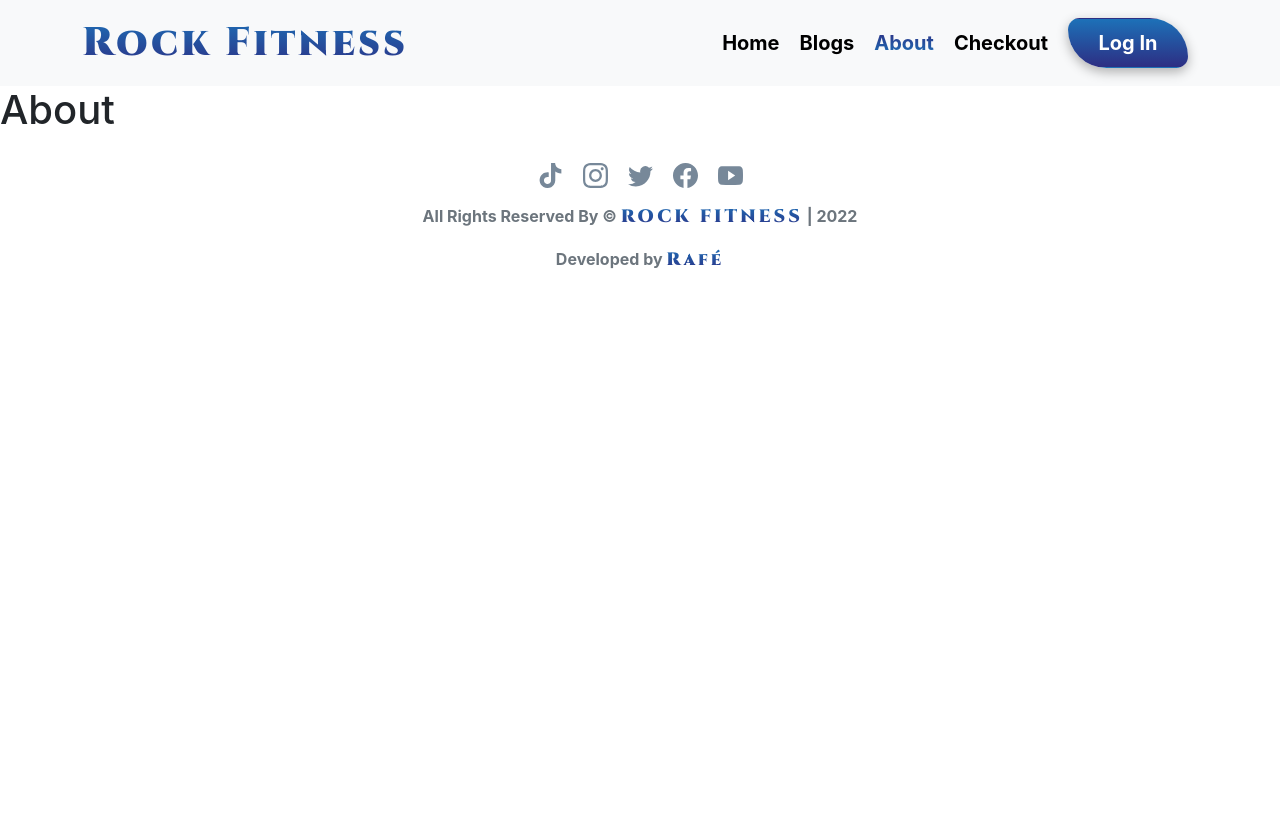
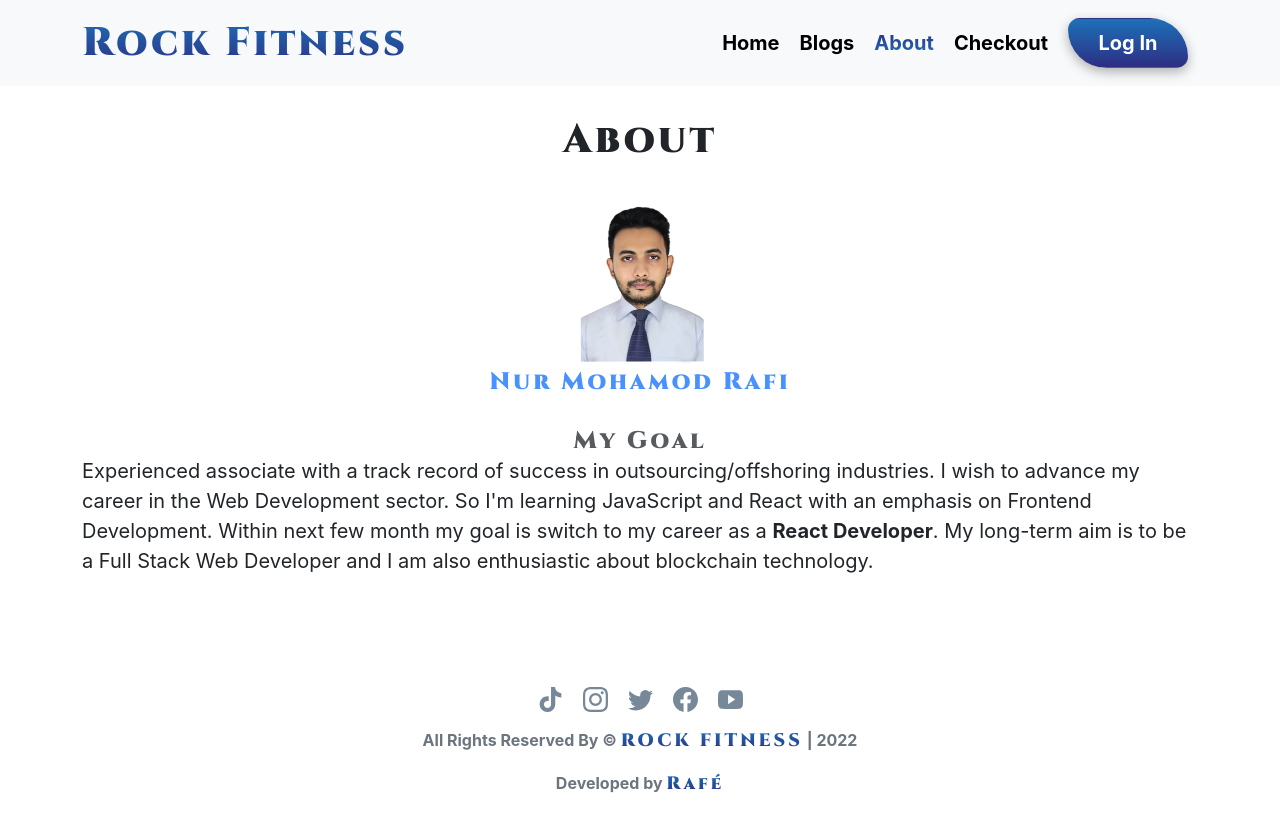
Before and after one commit to nurmdrafi/independent-service-provider, a React (Create React App) app: page /about in a window 1280 px wide. Built offline with nearby package versions, Linux system fonts and the light colour scheme; no server answers.

Commit message:
about section added

```diff
--- /dev/null
+++ b/src/components/About/About.css
@@ -0,0 +1,12 @@
+.about{
+    min-height: calc(100vh - 250px);
+}
+.profile-pic{
+    width: 150px;
+    height: 150px;
+    margin: 10px auto;
+}
+.profile-pic img{
+    width: 100%;
+    /* height: 100%; */
+}
--- a/src/components/About/About.js
+++ b/src/components/About/About.js
@@ -1,11 +1,19 @@
-import React from 'react';
+import React from "react";
+import "./About.css";
+import profilePic from '../../images/profile-pic.JPG';
 
 const About = () => {
-    return (
-        <div>
-            <h1>About</h1>
-        </div>
-    );
+  return (
+    <div className="about container">
+      <h1 className="heading">About</h1>
+      <div className="profile-pic">
+          <img src={profilePic} alt="" />
+      </div>
+      <h3 className="mt-4 heading text-primary fs-4 opacity-75">Nur Mohamod Rafi</h3>
+      <h4 className="m-0 heading fs-4 opacity-75">My Goal</h4>
+      <p className="fs-5">Experienced associate with a track record of success in outsourcing/offshoring industries. I wish to advance my career in the Web Development sector. So I'm learning JavaScript and React with an emphasis on Frontend Development. Within next few month my goal is switch to my career as a <b>React Developer</b>. My long-term aim is to be a Full Stack Web Developer and I am also enthusiastic about blockchain technology.</p>
+    </div>
+  );
 };
 
 export default About;
--- /dev/null
+++ b/src/components/Checkout/Checkout.css
@@ -0,0 +1,3 @@
+.checkout{
+    min-height: calc(100vh - 250px);
+}
--- a/src/components/Checkout/Checkout.js
+++ b/src/components/Checkout/Checkout.js
@@ -1,4 +1,5 @@
 import { useState } from "react";
+import './Checkout.css'
 import { useNavigate, useParams } from "react-router-dom";
 
 import { ToastContainer, toast } from "react-toastify";
@@ -38,7 +39,7 @@ const Checkout = () => {
 
   return (
     <div className="form-container">
-      <div>
+      <div className="checkout">
         <h2 className="form-title">Book Now</h2>
         <form onSubmit={handleSubmit}>
           <div className="input-group">
--- a/src/components/Login/Login.css
+++ b/src/components/Login/Login.css
@@ -1,5 +1,5 @@
 .form-container {
-  width: 500px;
+  max-width: 500px;
   height: fit-content;
   padding-bottom: 40px;
   border: 1px solid #95a0a7;
@@ -28,7 +28,7 @@
   margin-bottom: 5px;
 }
 .input-group input{
-  width: 415px;
+  max-width: 415px;
   height: 55px;
   font-size: 24px;
   border: 1px solid rgba(149, 160, 167, 1);
@@ -37,6 +37,7 @@
   padding-right: 10%;
 }
 .input-group textarea{
+  max-width: 415px;
   outline: none;
   padding-left: 10%;
   padding-right: 10%;
--- a/src/components/Login/Login.js
+++ b/src/components/Login/Login.js
@@ -64,8 +64,19 @@ const Login = () => {
   };
 
   const resetPassword = async () => {
-    console.log(typeof email)
-    await sendPasswordResetEmail(email.value);
+    if(email.value === ""){
+      toast.warning("Please Insert Email", {
+        toastId: "emptyEmail",
+      });
+    } else if(email.value){
+      await sendPasswordResetEmail(email.value);
+      toast.info("Check Your Email Box", {
+        toastId: "checkEmailBox",
+      });
+    }
+
+
+
   };
 
   useEffect(() => {
```
Also changed, not shown: src/components/Contact/Contact.css (line endings or trailing spaces), src/images/profile-pic.JPG (added), 1 other file (tests, documents, lock files or other folders).
